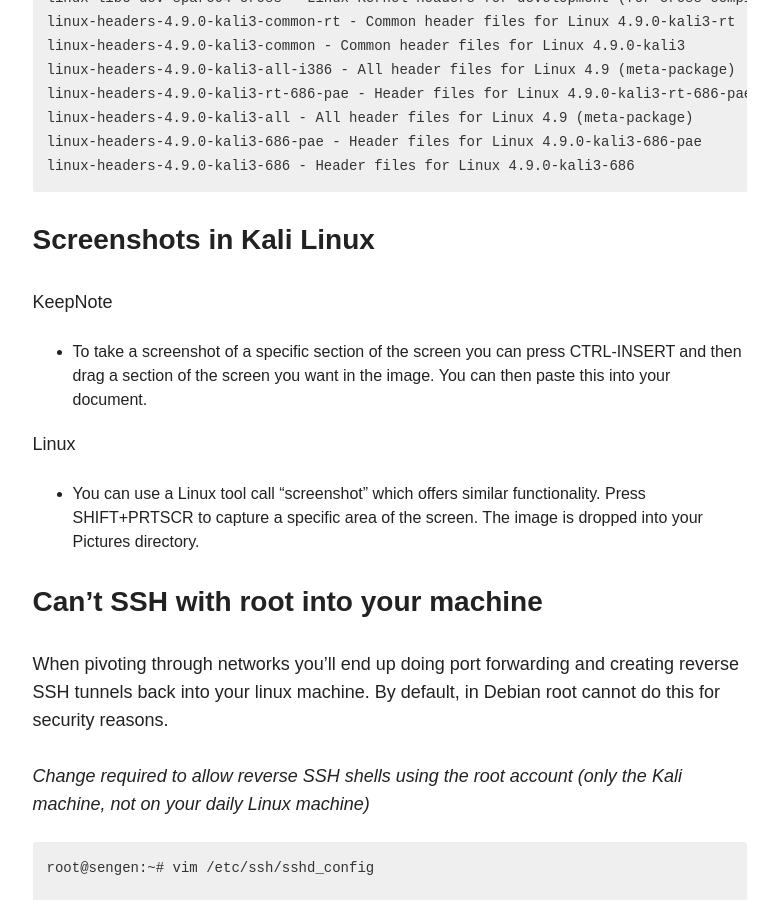
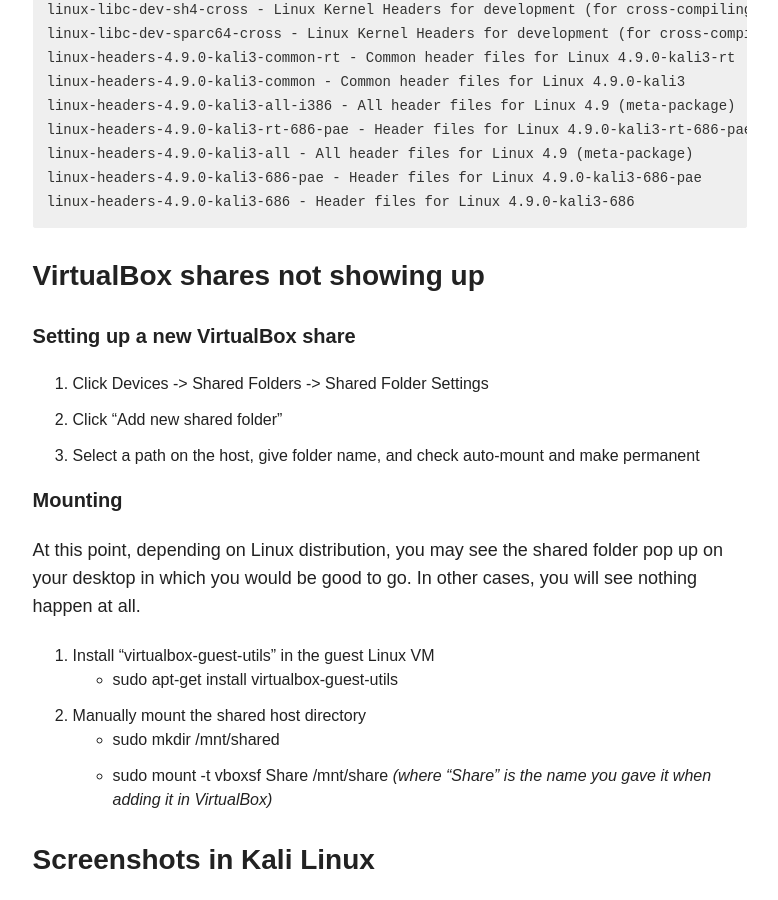
Before and after one commit to tdmathison/tdmathison.github.io, a Jekyll site: the page built from _posts/guides_docs/2017-07-17-Tips-and-Tricks.md, in a window 1280 px wide and 900 px high, scrolled down 6771 px. Shown: the whole window, without its empty margins (347-1125 px from the left). Built offline with Jekyll 4.4.1, drawn with Linux system fonts in a browser that asks for light colours; nearby versions of some CDN libraries; some of the changed text lies outside the part shown.

Commit message:
adding virtualbox share mounting tip

````diff
--- a/_posts/guides_docs/2017-07-17-Tips-and-Tricks.md
+++ b/_posts/guides_docs/2017-07-17-Tips-and-Tricks.md
@@ -19,10 +19,11 @@
 3. [Setup NTP servers in Kali Linux](#setup-ntp-servers-in-kali-linux)
 4. [How to setup .htaccess for a nophp directory](#howto-setup-htaccess-for-a-nophp-directory)
 5. [Issues installing VirtualBox additions in Kali Linux](#issues-installing-vbox-additions)
-6. [Screenshots in Kali Linux](#screenshots-in-kali-linux)
-7. [Can't SSH with root into your machine](#cant-ssh-with-root)
-8. [Managing BurpSuite Proxy](#managing-burpsuite-proxy)
-9. [File format issues in downloaded exploit source files](#file-format-issues)
+6. [VirtualBox shares not showing up](#virtualbox-shares)
+7. [Screenshots in Kali Linux](#screenshots-in-kali-linux)
+8. [Can't SSH with root into your machine](#cant-ssh-with-root)
+9. [Managing BurpSuite Proxy](#managing-burpsuite-proxy)
+10. [File format issues in downloaded exploit source files](#file-format-issues)
 
 <a name="slow-kali-linux-updates"></a>
 ## Slow Kali Linux Updates
@@ -237,6 +238,21 @@
 linux-headers-4.9.0-kali3-686 - Header files for Linux 4.9.0-kali3-686
 ```
 
+<a name="virtualbox-shares"></a>
+## VirtualBox shares not showing up
+### Setting up a new VirtualBox share
+1. Click Devices -> Shared Folders -> Shared Folder Settings
+2. Click "Add new shared folder"
+3. Select a path on the host, give folder name, and check auto-mount and make permanent
+
+### Mounting
+At this point, depending on Linux distribution, you may see the shared folder pop up on your desktop in which you would be good to go. In other cases, you will see nothing happen at all.
+1. Install "virtualbox-guest-utils" in the guest Linux VM
+  * sudo apt-get install virtualbox-guest-utils
+2. Manually mount the shared host directory
+  * sudo mkdir /mnt/shared
+  * sudo mount -t vboxsf Share /mnt/share <i>(where "Share" is the name you gave it when adding it in VirtualBox)</i>
+
 <a name="screenshots-in-kali-linux"></a>
 ## Screenshots in Kali Linux
 KeepNote
````
Also changed, not shown: other parts of _posts/guides_docs/2017-07-17-Tips-and-Tricks.md (+1 -1 lines).
